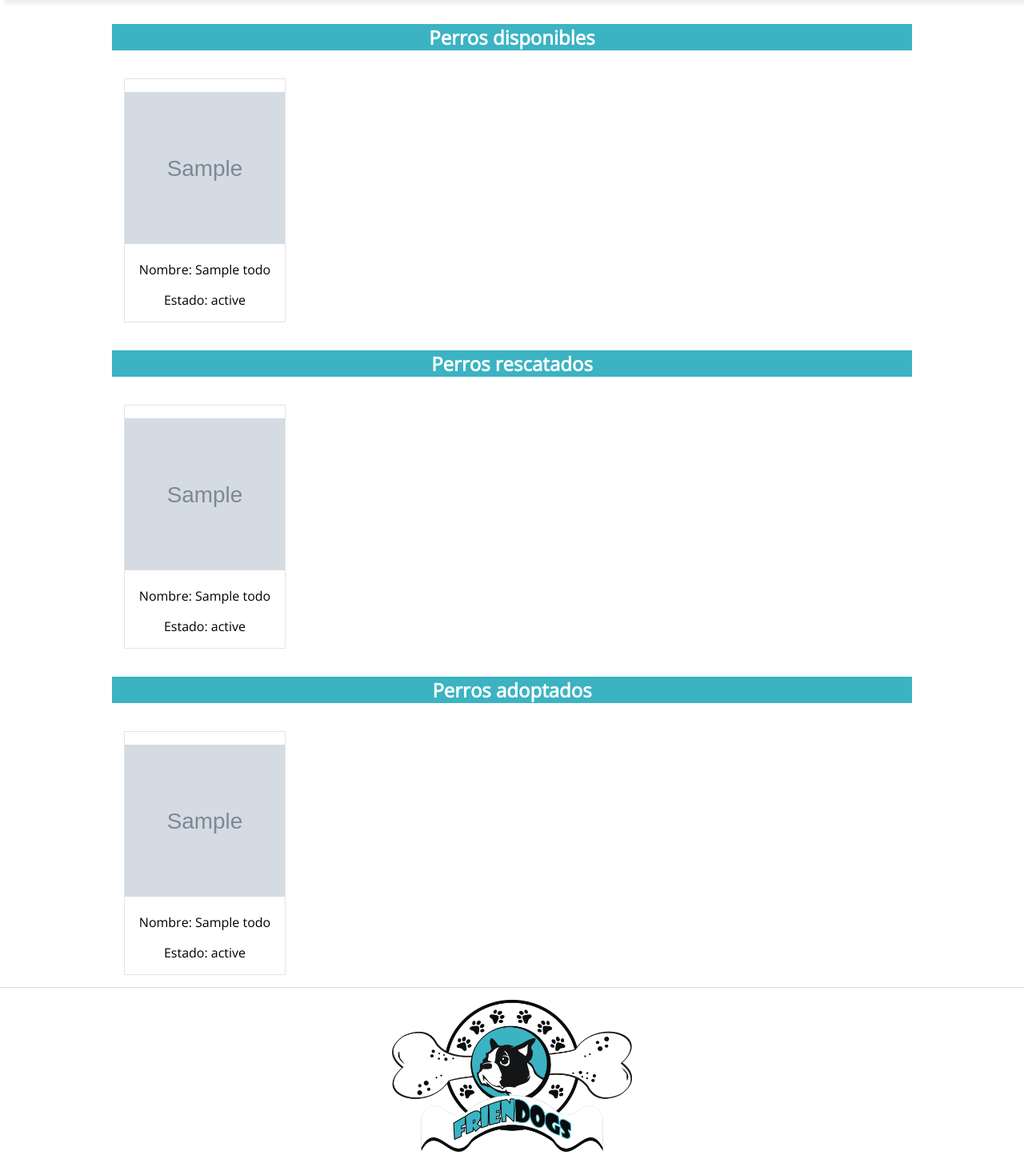
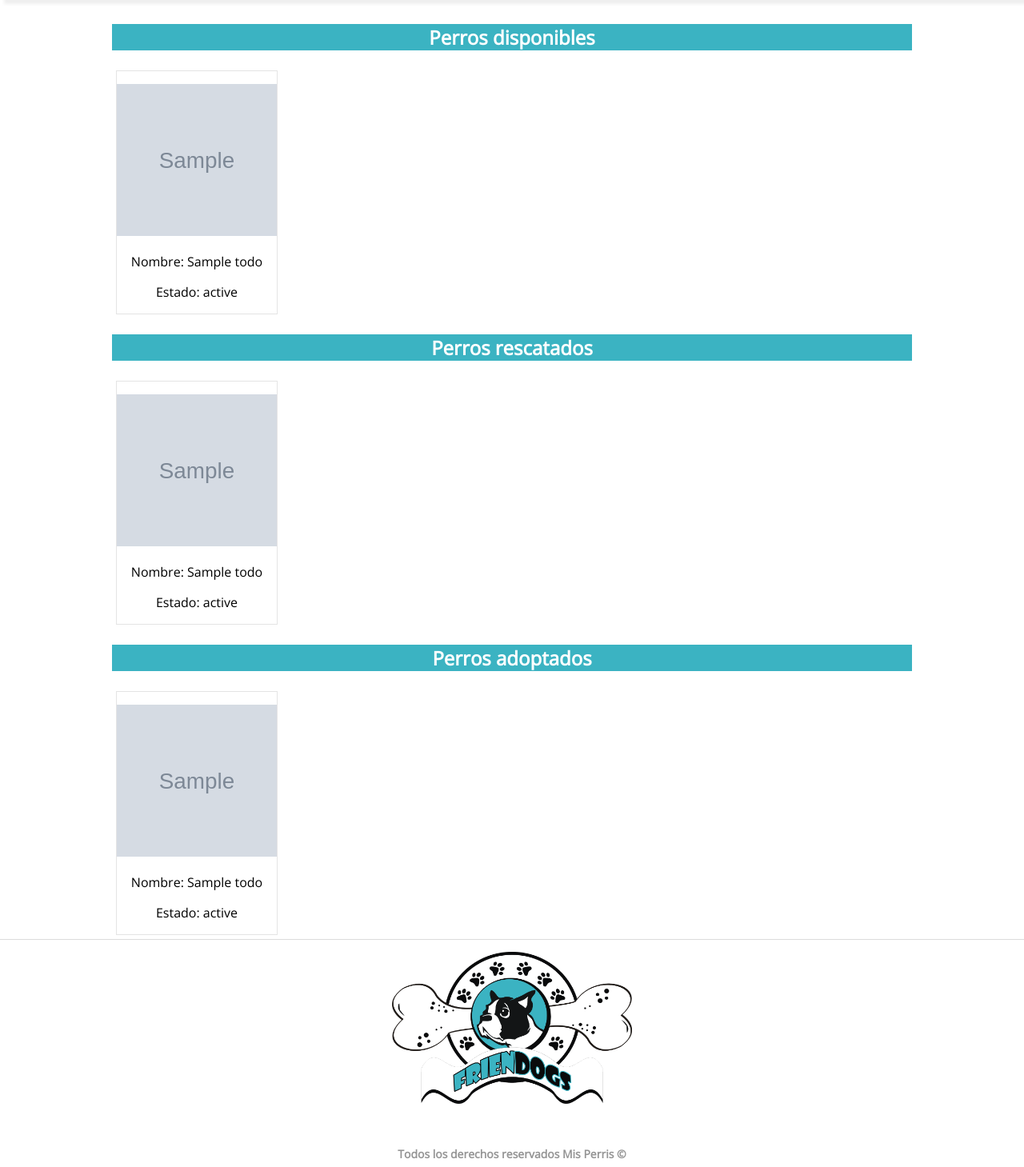
Before and after one commit to quirrk/LasTempoPerris, a Django app: template templates/mascotas.html in a window 1280 px wide. Shown: the part 100-1559 px from the top of the page at 80% size. Run offline with Django 3.2, Linux system fonts and the light colour scheme; the template is opened without the code that fills it: most values are stand-ins (such as "Sample title", 1, 10 or a date in 2020); grey boxes marked "Sample" are stand-in pictures; some libraries are stand-ins or nearby versions.

Commit message:
pequeño cambio css

```diff
--- a/perris/static/css/mascotas.css
+++ b/perris/static/css/mascotas.css
@@ -33,7 +33,7 @@
 }
 
 .div_galeria_cont{
-    margin:15px 0 15px 15px;
+    margin:5px 0 5px 5px;
     border:1px solid  rgb(228, 228, 228);
 
 }
```
